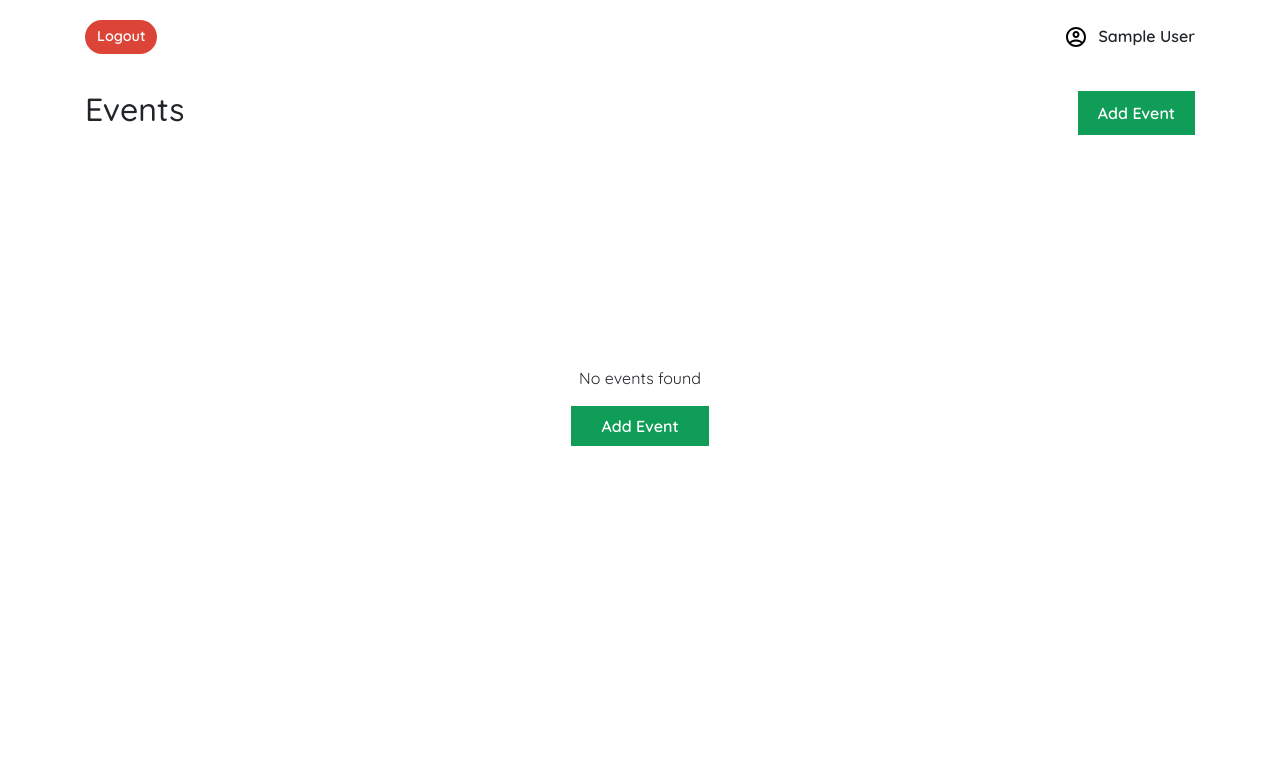
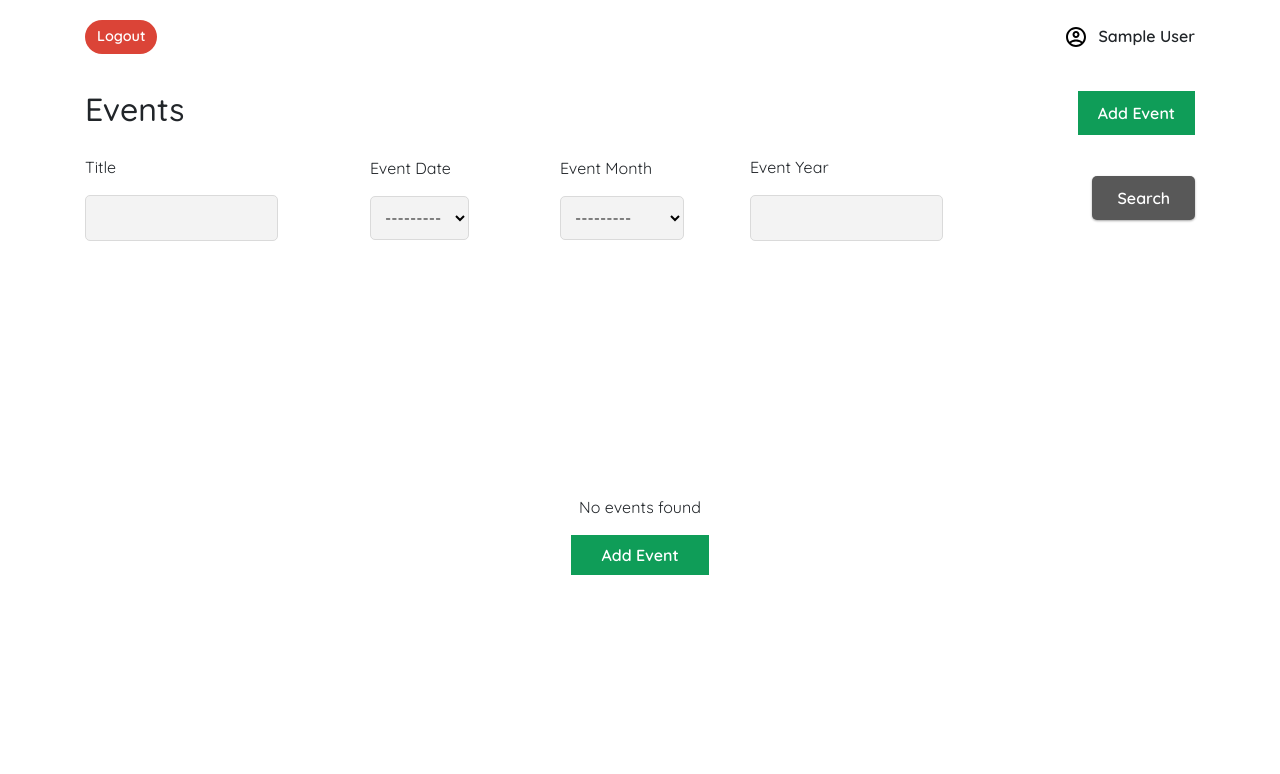
Before and after one commit to Navayuvan-SB/Events-App, a Django app: page /event/ in a window 1280 px wide. Shown: the top 774 px of the page. Run offline with Django 3.2, Linux system fonts and the light colour scheme; the visitor is signed in with stand-in values (Sample User, id 1); data that the repository does not hold is empty.

Commit message:
Add date, month, year and title filters to Events List View

```diff
--- /dev/null
+++ b/events/filters.py
@@ -0,0 +1,57 @@
+import django_filters
+from django import forms
+from .models import Event, EventTime
+
+
+class DateInput(forms.DateInput):
+    input_type = 'date'
+
+
+class EventFilter(django_filters.FilterSet):
+
+    DATES = tuple((x, x) for x in range(1, 32))
+
+    MONTHS = (
+        (1, 'January'),
+        (2, 'February'),
+        (3, 'March'),
+        (4, 'April'),
+        (5, 'May'),
+        (6, 'June'),
+        (7, 'July'),
+        (8, 'August'),
+        (9, 'September'),
+        (10, 'October'),
+        (11, 'November'),
+        (12, 'December')
+    )
+
+    date = django_filters.ChoiceFilter(
+        label='Event Date', method='filter_by_date', choices=DATES)
+
+    month = django_filters.ChoiceFilter(
+        label='Event Month', method='filter_by_month', choices=MONTHS)
+
+    year = django_filters.NumberFilter(
+        label='Event Year', method='filter_by_year')
+
+    class Meta:
+        model = Event
+        fields = {
+            'title': ['icontains'],
+        }
+
+    def filter_by_date(self, queryset, name, value):
+        eventtime_ids = EventTime.objects.filter(
+            event_date__day=value).values_list('event_id', flat=True)
+        return queryset.filter(id__in=eventtime_ids)
+
+    def filter_by_month(self, queryset, name, value):
+        eventtime_ids = EventTime.objects.filter(
+            event_date__month=value).values_list('event_id', flat=True)
+        return queryset.filter(id__in=eventtime_ids)
+
+    def filter_by_year(self, queryset, name, value):
+        eventtime_ids = EventTime.objects.filter(
+            event_date__year=value).values_list('event_id', flat=True)
+        return queryset.filter(id__in=eventtime_ids)
--- a/events/templates/events/event_list.html
+++ b/events/templates/events/event_list.html
@@ -6,7 +6,35 @@
     <a href="{% url 'add-event' %}"> Add Event </a>
   </div>
 
-  {% if event_list %} {% for event in event_list %}
+  <form method="GET" class="filter_form">
+    <div class="row">
+      <div class="col-md-3">
+        <p>Title</p>
+        {{filter.form.title__icontains}}
+      </div>
+
+      <div class="col-md-2">
+        <p>Event Date</p>
+        {{filter.form.date}}
+      </div>
+
+      <div class="col-md-2">
+        <p>Event Month</p>
+        {{filter.form.month}}
+      </div>
+
+      <div class="col-md-3">
+        <p>Event Year</p>
+        {{filter.form.year}}
+      </div>
+
+      <div class="col-md-2">
+        <button type="submit">Search</button>
+      </div>
+    </div>
+  </form>
+
+  {% if filter.qs %} {% for event in filter.qs %}
 
   <div class="col-md-6">
     <div class="event">
@@ -26,8 +54,8 @@
 {% else %}
 
 <div class="not-found-wrapper">
-<p>No events found</p>
-<a href="{% url 'add-event' %}">Add Event</a>
+  <p>No events found</p>
+  <a href="{% url 'add-event' %}">Add Event</a>
 </div>
 
 {% endif %} {% endblock content %}
--- a/events/views.py
+++ b/events/views.py
@@ -3,6 +3,8 @@ from django.contrib.auth.mixins import LoginRequiredMixin, UserPassesTestMixin
 from .models import Event, EventTime
 from django.urls import reverse
 from django.contrib.auth.models import User
+
+from .filters import EventFilter
 
 
 class EventsListView(LoginRequiredMixin, generic.ListView):
@@ -10,6 +12,12 @@ class EventsListView(LoginRequiredMixin, generic.ListView):
 
     def get_queryset(self):
         return Event.objects.filter(created_by__exact=self.request.user)
+
+    def get_context_data(self, **kwargs):
+        context = super().get_context_data(**kwargs)
+        context['filter'] = EventFilter(
+            self.request.GET, queryset=self.get_queryset())
+        return context
 
 
 class EventDetailView(UserPassesTestMixin, LoginRequiredMixin, generic.DetailView):
--- a/place/static/css/style.css
+++ b/place/static/css/style.css
@@ -82,7 +82,8 @@
 }
 
 input,
-textarea {
+textarea,
+select {
   outline: none;
   background-color: rgb(243, 243, 243);
   border-radius: 5px;
@@ -129,7 +130,7 @@ input[type="button"] {
   display: flex;
   justify-content: space-between;
   align-items: center;
-  margin-bottom: 30px;
+  margin-bottom: 10px;
 }
 
 .events .header a {
@@ -165,6 +166,29 @@ input[type="button"] {
 
 .events .event .action a:hover {
   text-decoration: none;
+}
+
+.filter_form {
+  width: 100%;
+  padding: 0px 15px 15px 15px;
+  margin-bottom: 30px;
+}
+
+.filter_form input,
+select {
+  margin: 0;
+}
+
+.filter_form .col-md-2,
+.filter_form .col-md-3 {
+  display: flex;
+  justify-content: center;
+  align-items: start;
+  flex-direction: column;
+}
+
+.filter_form .col-md-2:nth-child(5) {
+  align-items: flex-end;
 }
 
 .event-detail .header h1 {
```
